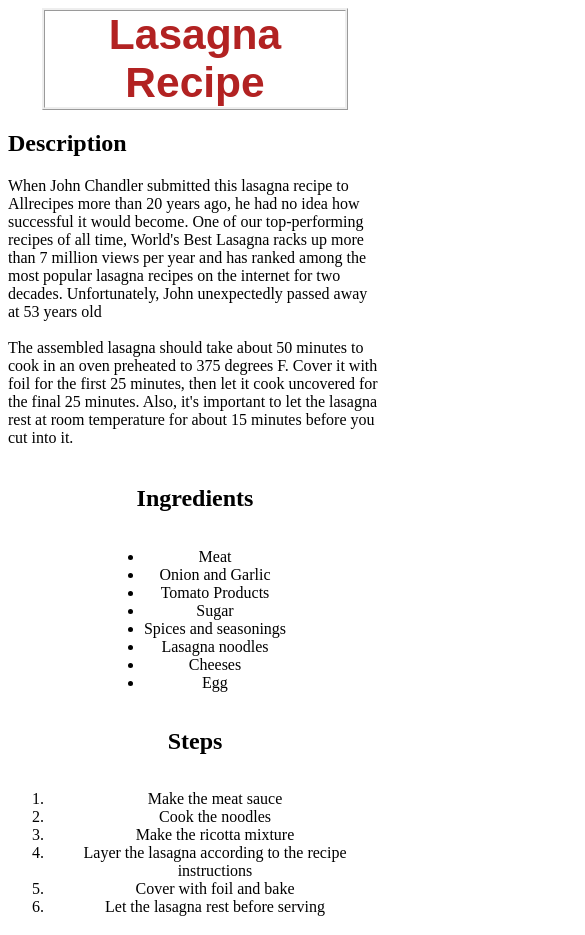
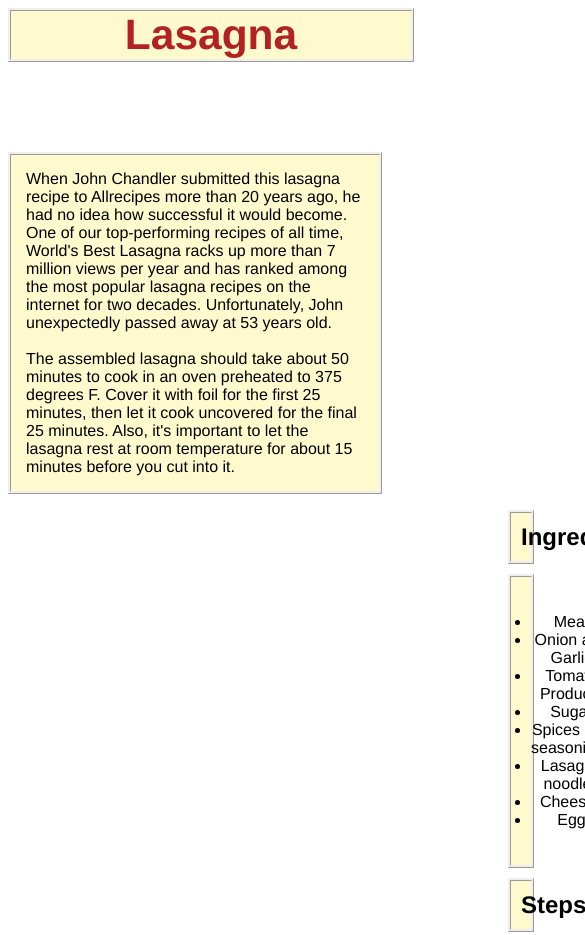
Before and after one commit to jawn97/odin-recipes, a plain HTML site: page recipes/lasagna.html in a window 390 px wide. Shown: the top 935 px of the page, 585 px wide, since content can reach past the window. Drawn offline with Linux system fonts and the light colour scheme.

Commit message:
edit recipe pages using style.css, edit recipe pages using their respective html files, replace images in recipe pages to accomodate mobile view, update README.md

```diff
--- a/recipes/lasagna.html
+++ b/recipes/lasagna.html
@@ -8,17 +8,19 @@
     </head>
 
     <body>
-        <h2 class="lasagnaheader">Lasagna Recipe</h2>
+        <h2 class="lasagnaheader">Lasagna</h2>
 
-        <h2>Description</h2>
-        <div>When John Chandler submitted this lasagna recipe to Allrecipes more than 20 years ago, he had no idea how successful it would become.
-            One of our top-performing recipes of all time, World's Best Lasagna racks up more than 7 million views per year and has ranked among the
-            most popular lasagna recipes on the internet for two decades. Unfortunately, John unexpectedly passed away at 53 years old </div>
-            <br>
-        <div>The assembled lasagna should take about 50 minutes to cook in an oven preheated to 375 degrees F.
-            Cover it with foil for the first 25 minutes, then let it cook uncovered for the final 25 minutes.
-            Also, it's important to let the lasagna rest at room temperature for about 15 minutes before you cut into it.</div>
-        <br>
+        <div id="foodsDesc">
+            <h2 class="lasagnaDesc">Description </h2>
+                <p>When John Chandler submitted this lasagna recipe to Allrecipes more than 20 years ago, he had no idea how successful it would become.
+                One of our top-performing recipes of all time, World's Best Lasagna racks up more than 7 million views per year and has ranked among the
+                most popular lasagna recipes on the internet for two decades. Unfortunately, John unexpectedly passed away at 53 years old.
+                <br><br>
+                The assembled lasagna should take about 50 minutes to cook in an oven preheated to 375 degrees F.
+                Cover it with foil for the first 25 minutes, then let it cook uncovered for the final 25 minutes.
+                Also, it's important to let the lasagna rest at room temperature for about 15 minutes before you cut into it.
+                </p>
+        </div>
         <h2 class="ingredientsandsteps-center">Ingredients</h2>
         <div class="ulContainer">
             <ul class="lasagnaUL">
@@ -57,7 +59,7 @@
         </div>
         <br>
         <div class="enjoy"> Your dish should look similar to the lovely confection below.<br> Serve up and enjoy!</div>
-        <img src="https://imagesvc.meredithcorp.io/v3/mm/image?url=https%3A%2F%2Fpublic-assets.meredithcorp.io%2Feaf2a87ca2376e9dca53110c86de9d30%2F168488402675520230523_183833.jpg&q=60&c=sc&orient=true&poi=auto&h=512" alt="picture of lasagna" class="align-center">
+        <img src="https://m.media-amazon.com/images/I/812RjyACvgL._CR0,204,1224,1224_UX256.jpg" alt="picture of lasagna" class="align-center">
 
     </body>
 </html>
--- a/style.css
+++ b/style.css
@@ -3,18 +3,21 @@
     text-align: center;
     font-size: 42.5px;
     border-style: ridge;
-    font-family:'Arial Narrow Bold', sans-serif ;
-    width: 300px;
+    font-family:'Franklin Gothic Medium', 'Arial Narrow', Arial, sans-serif;
+    width: 400px;
     margin: auto;
+    background-color:lemonchiffon;
 }
 
 .indexlinks, .lasagnaLink, .pizookieLink, .stirLink{
     box-shadow: inset 0 0 10px #777777;
-    padding: 5px;
+    padding: 10px;
     text-align: center;
     box-sizing: border-box;
     width: 300px;
     margin: auto;
+    font-family:'Franklin Gothic Medium', 'Arial Narrow', Arial, sans-serif;
+    background-color:lemonchiffon;
 }
 
 .align-center{ /* align the image */
@@ -25,9 +28,30 @@
 
 .ingredientsandsteps-center, .ulContainer, .olContainer, .enjoy,.stirDesc{
     text-align: center;
+    padding: 10px;
+    background-color:lemonchiffon;
+    border-style: ridge;
+    margin: 10px 500px;
+    font-family:'Franklin Gothic Medium', 'Arial Narrow', Arial, sans-serif;
+
 }
 
 .lasagnaUL, .lasagnaOL, .pizookieUL, .pizookieOL,.stirUL, .stirOL{
     display: inline-block;
     text-align: center;
+    padding: 10px;
+
 }
+
+.lasagnaDesc,.pizookieDesc, #foodsDesc p{ /* use class selector twice and id selector targets any p elements within id selector */
+    border-style: ridge;
+    background-color:lemonchiffon;
+    padding: 15px;
+    font-family:'Franklin Gothic Medium', 'Arial Narrow', Arial, sans-serif;
+}
+
+.lasagnaDesc, .pizookieDesc{
+    text-align: center;
+    margin: 10px 582px;
+
+}
```
Also changed, not shown: recipes/air-fryer-pizookie.html (+14 -11 lines), 1 other file.
